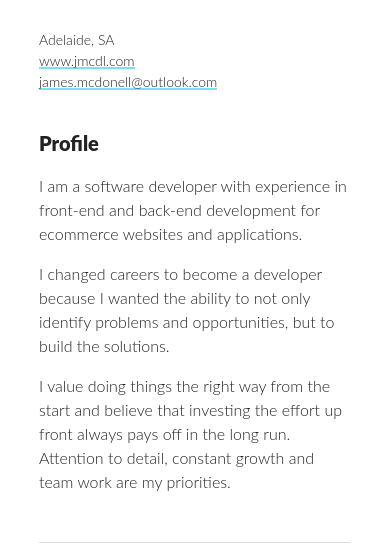
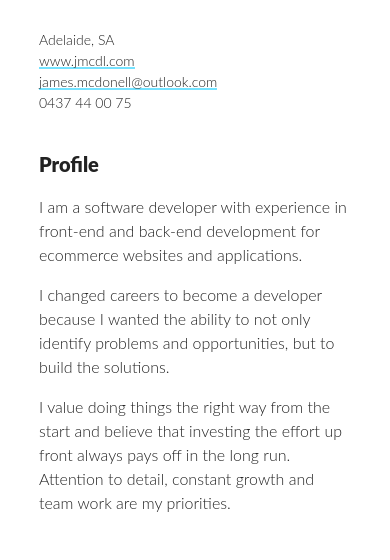
Before and after one commit to jmcdl/jmcdl-gatsby, a Gatsby site: page /resume in a window 390 px wide. Shown: the part 270-830 px from the top of the page. Built offline with nearby package versions, Linux system fonts and the light colour scheme; Gatsby itself is replaced by a stand-in of ours.

Commit message:
Add phone number

```diff
--- a/src/components/content/resume-heading.js
+++ b/src/components/content/resume-heading.js
@@ -35,6 +35,7 @@ function ResumeHeading(props) {
             james.mcdonell@outlook.com
           </a>
         </li>
+        <li>0437 44 00 75</li>
       </ul>
     </div>
   )
```
